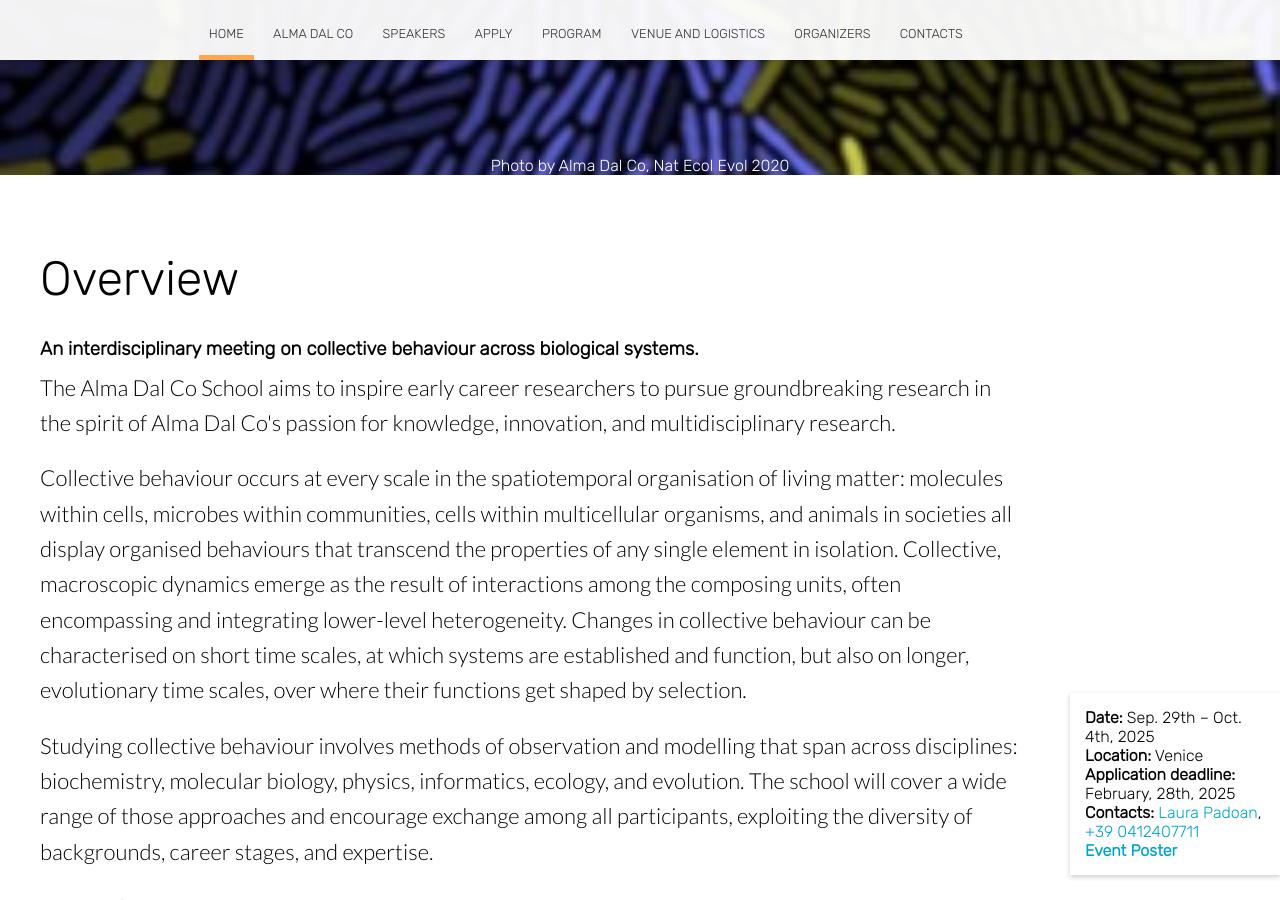
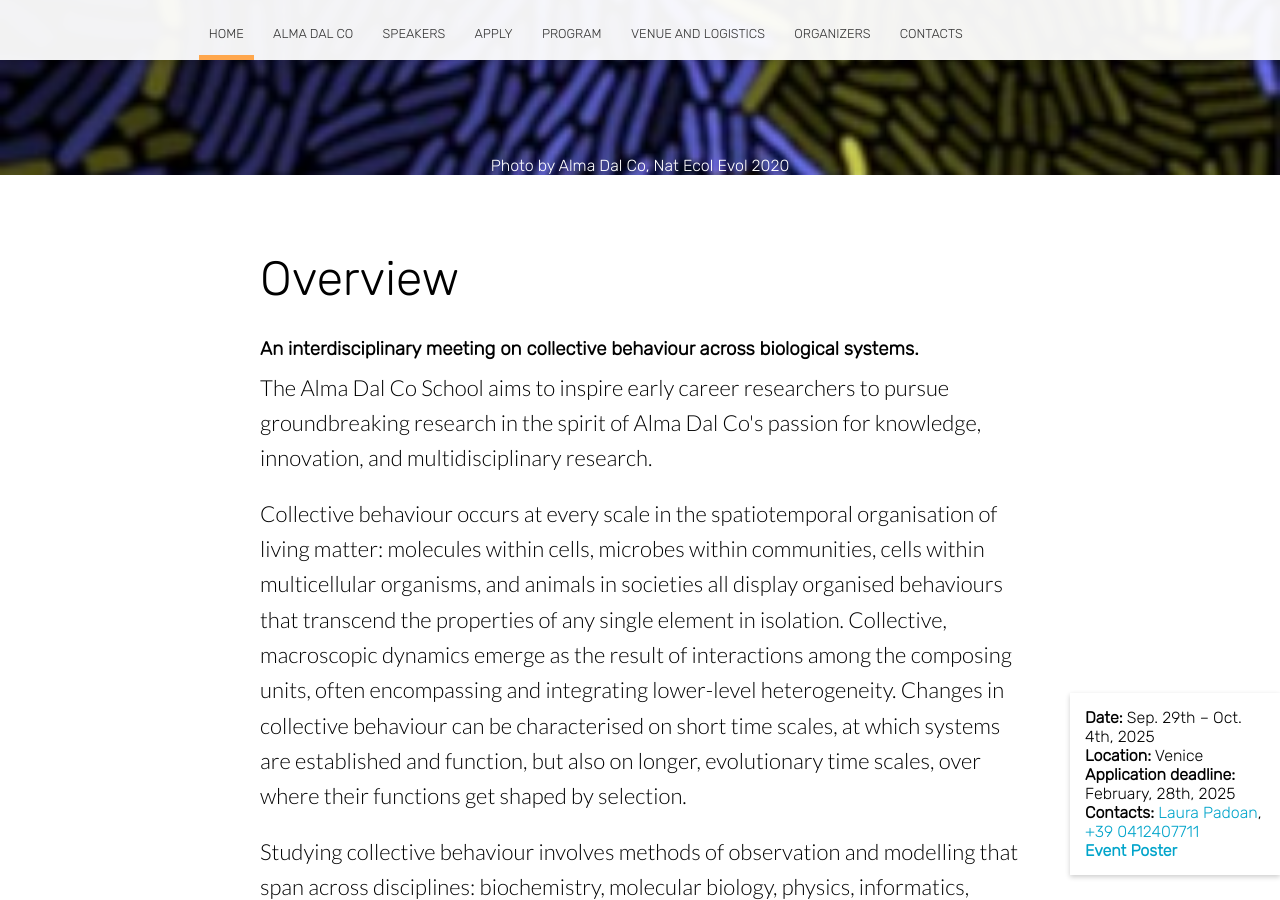
Before and after one commit to almadalcoschool/almadalcoschool.github.io, a Jekyll site: the page built from index.html, in a window 1280 px wide and 900 px high, scrolled down 455 px. Built offline with Jekyll 4.4.1, drawn with Linux system fonts in a browser that asks for light colours; nearby versions of some CDN libraries; the list of posts is cut into pages by our own code.

Commit message:
modify left margin homepage

```diff
--- a/index.html
+++ b/index.html
@@ -18,6 +18,7 @@ image: /images/home/paper_natEcoEvol2020.jpg
         }
     .main-content {
             margin-right: 220px; /* Adjust this value based on the width of fixed-box plus some extra space */
+            margin-left: 220px; /* Adjust this value based on the width of fixed-box plus some extra space */
         }
 
     /* Title styles */
```
